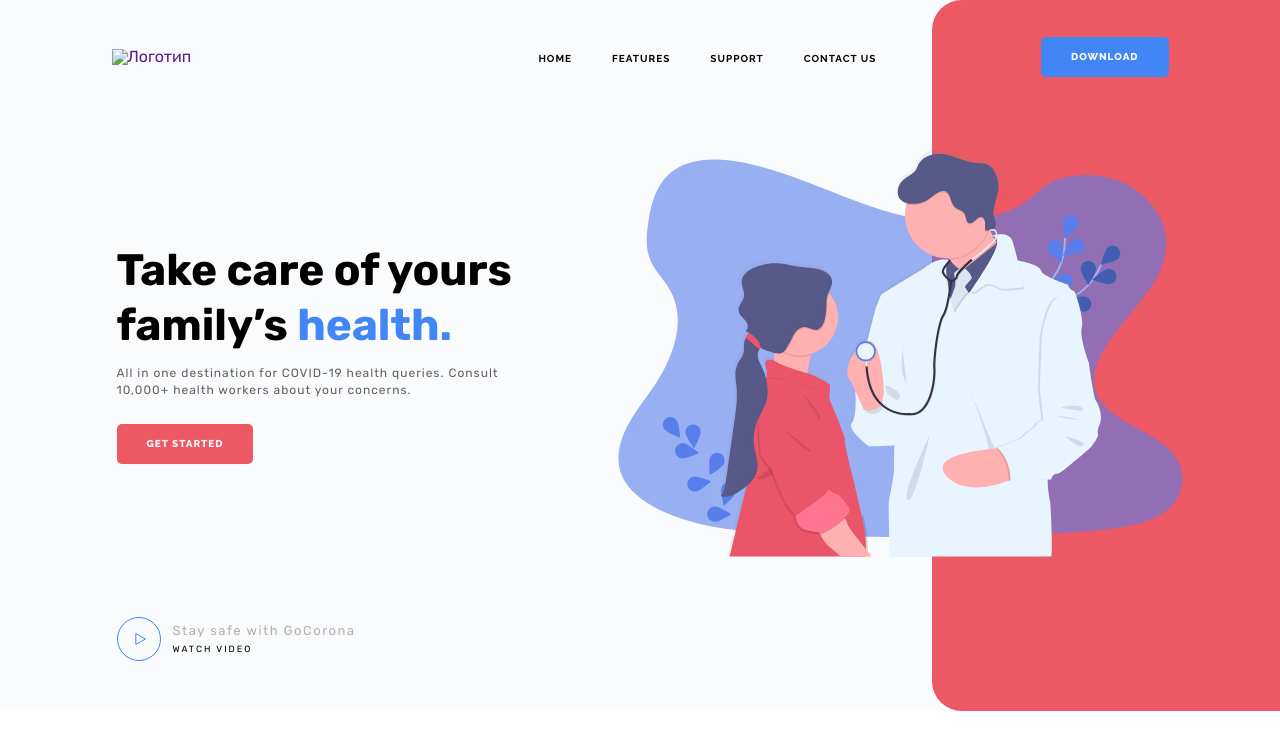
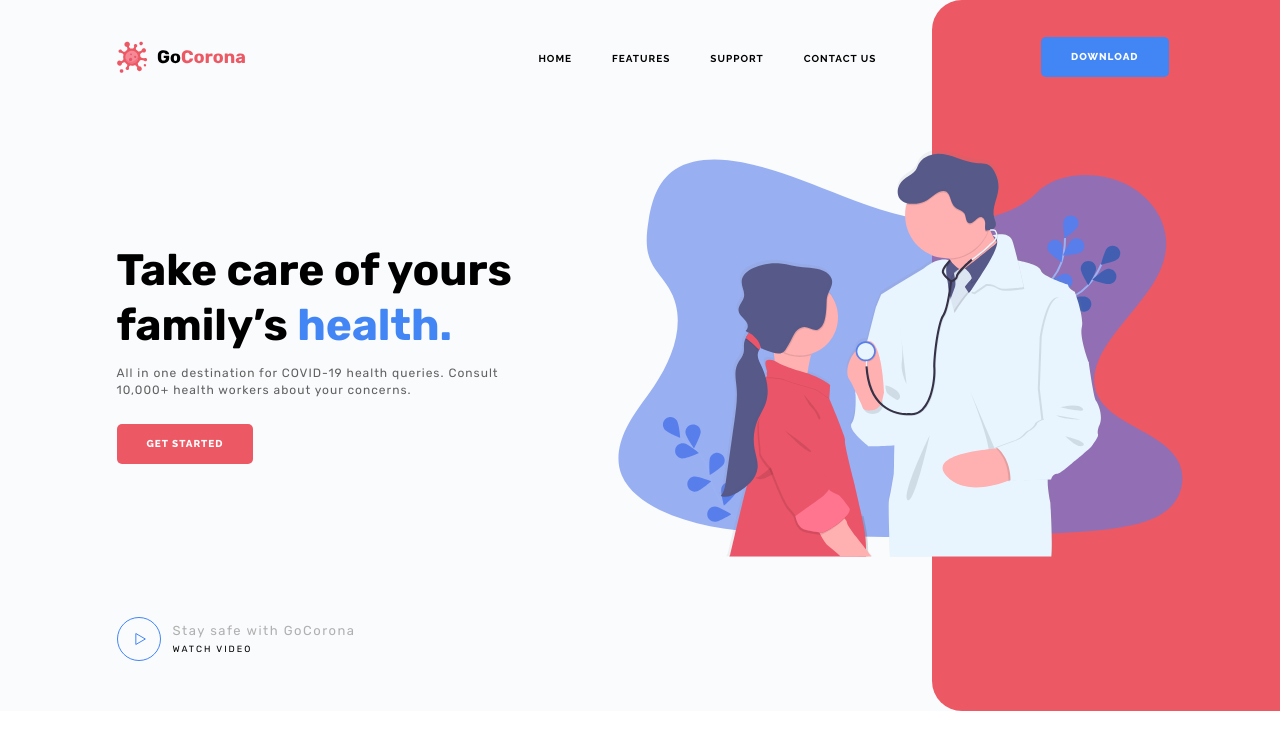
Before and after one commit to YaBuyanishe/GoCorona, a plain HTML site: page src/index.html in a window 1280 px wide. Shown: the top 748 px of the page. Drawn offline with Linux system fonts and the light colour scheme; the site is published under a folder, as on GitHub Pages, so addresses that start at the root find nothing.

Commit message:
Update index.html

```diff
--- a/src/index.html
+++ b/src/index.html
@@ -16,7 +16,7 @@
 		<header id="open" class="header">
 			<div id="close" class="header__container container">
 				<a href="" class="header__logo">
-					<img src="/src/svgicons/logo.svg" alt="Логотип">
+					<img src="svgicons/logo.svg" alt="Логотип">
 				</a>
 				<div class="header__menu menu">
 					<nav id="menu" class="menu__body">
```
